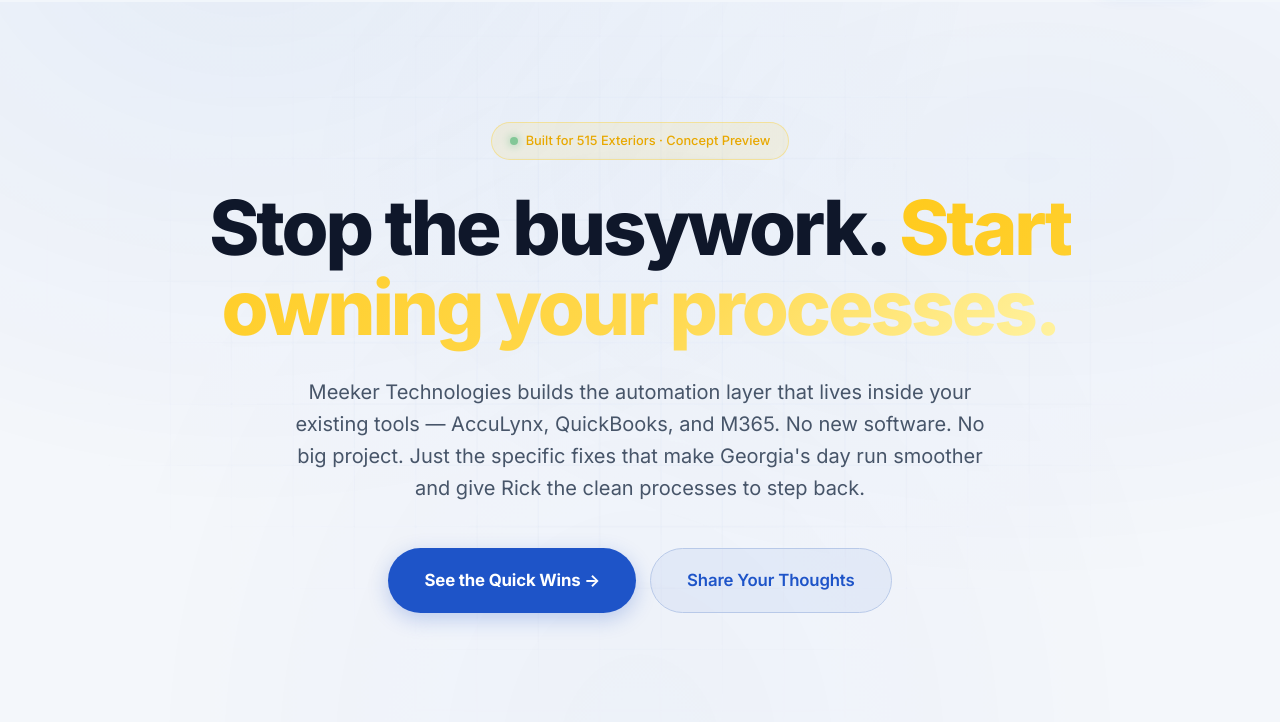
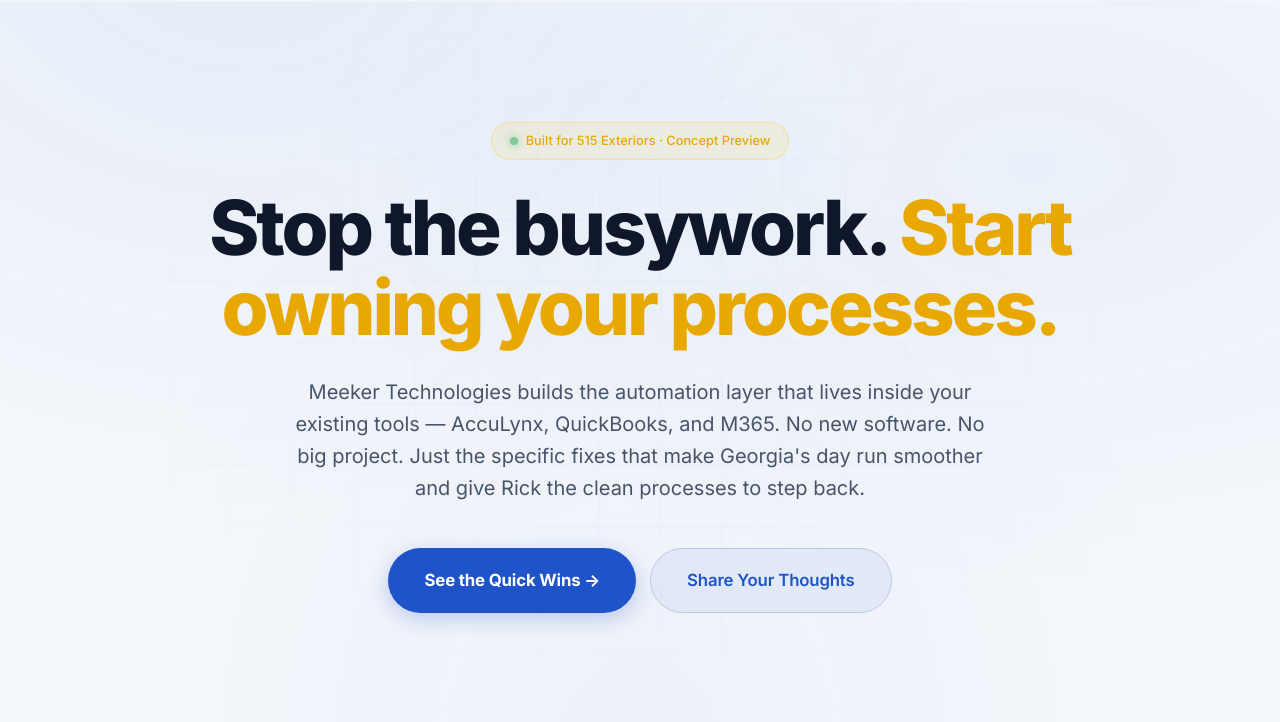
Before and after one commit to AdamMeeker/515-exteriors-site, a plain HTML site: page index.html in a window 1280 px wide. Shown: the part 78-800 px from the top of the page. Drawn offline with Linux system fonts and the light colour scheme.

Commit message:
fix: hero accent text — solid gold instead of fading gradient

```diff
--- a/assets/css/style.css
+++ b/assets/css/style.css
@@ -288,10 +288,7 @@
   color: var(--text);
 }
 .hero h1 .accent {
-  background: linear-gradient(135deg, #ffca1b 0%, #ffd84d 60%, #fff3a3 100%);
-  -webkit-background-clip: text;
-  -webkit-text-fill-color: transparent;
-  background-clip: text;
+  color: var(--accent);
 }
 .hero p.subhead {
   font-size: 1.25rem;
```
